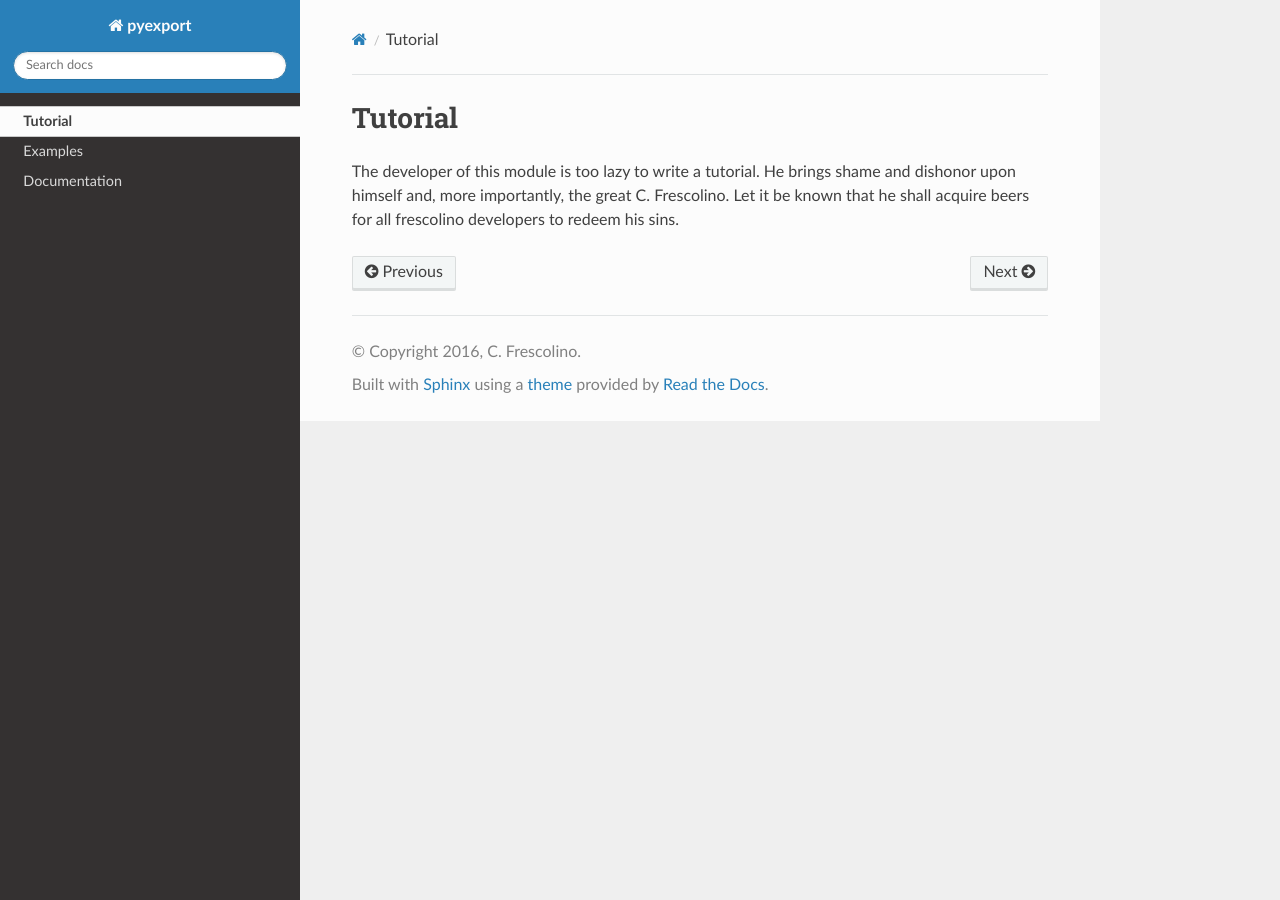
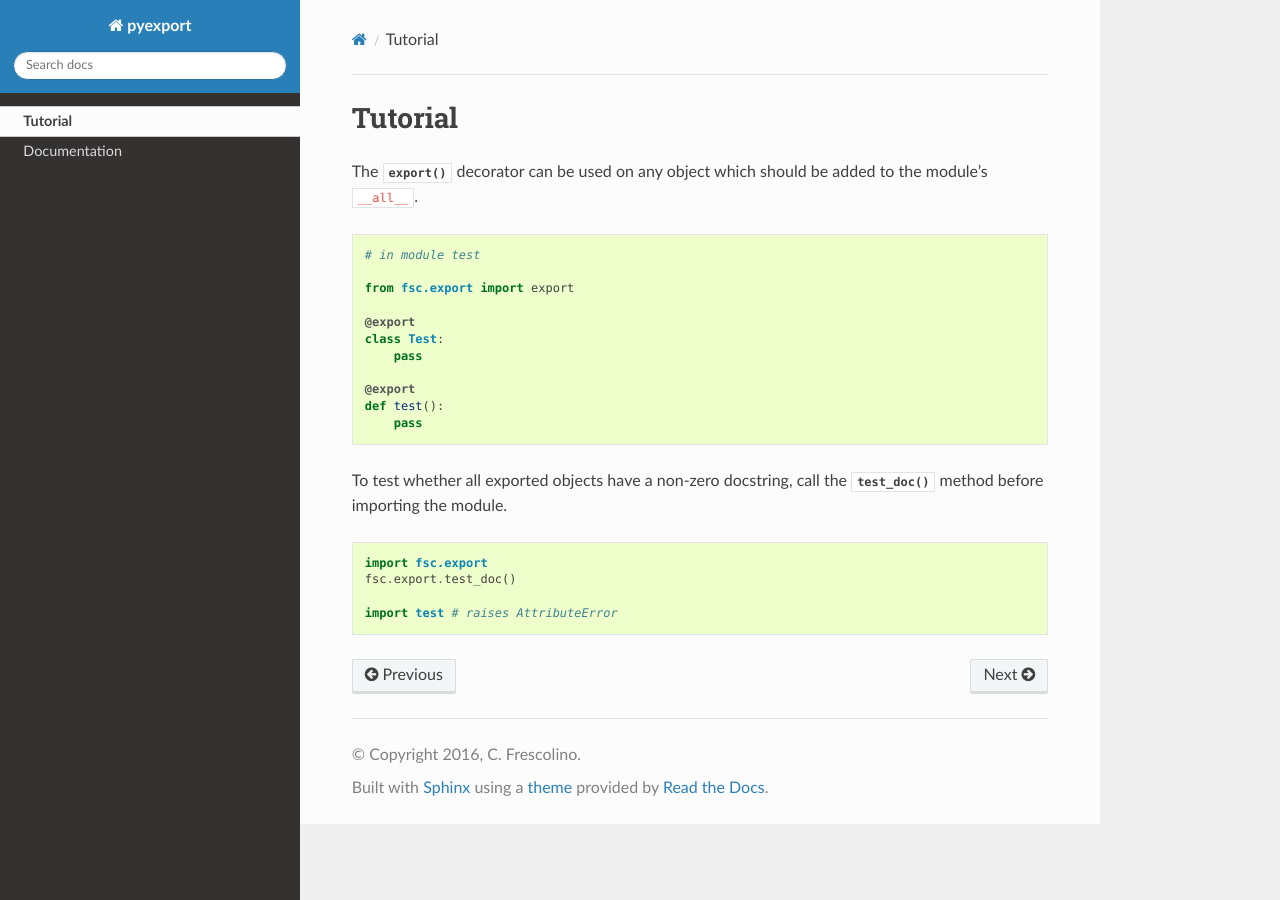
Before and after one commit to FrescolinoGroup/pyexport, a Sphinx documentation site: the page built from doc/source/tutorial.rst, in a window 1280 px wide. Built offline with Sphinx 7.4.7 and the Read the Docs theme 2.0.0, drawn with Linux system fonts in a browser that asks for light colours.

```diff
--- a/doc/description.txt
+++ b/doc/description.txt
@@ -1 +1 @@
-This module contains a decorator to add objects to their module's __all__.
+Decorator to add objects to their module's __all__.
--- a/doc/source/examples.rst
+++ /dev/null
@@ -1,4 +0,0 @@
-Examples
-========
-
-The developer of this module is too lazy to write examples. He brings shame and dishonor upon himself and, more importantly, the great C. Frescolino. Let it be known that he shall acquire beers for all frescolino developers to redeem his sins.
--- a/doc/source/tutorial.rst
+++ b/doc/source/tutorial.rst
@@ -1,4 +1,27 @@
 Tutorial
 ========
 
-The developer of this module is too lazy to write a tutorial. He brings shame and dishonor upon himself and, more importantly, the great C. Frescolino. Let it be known that he shall acquire beers for all frescolino developers to redeem his sins.
+The :meth:`export() <fsc.export.export>` decorator can be used on any object which should be added to the module's ``__all__``.
+
+.. code:: python
+
+    # in module test
+
+    from fsc.export import export
+
+    @export
+    class Test:
+        pass
+
+    @export
+    def test():
+        pass
+
+To test whether all exported objects have a non-zero docstring, call the :meth:`test_doc() <fsc.export.test_doc>` method before importing the module.
+
+.. code:: python
+
+    import fsc.export
+    fsc.export.test_doc()
+
+    import test # raises AttributeError
```
Also changed, not shown: doc/source/index.rst (+3 -4 lines), 1 other file.
